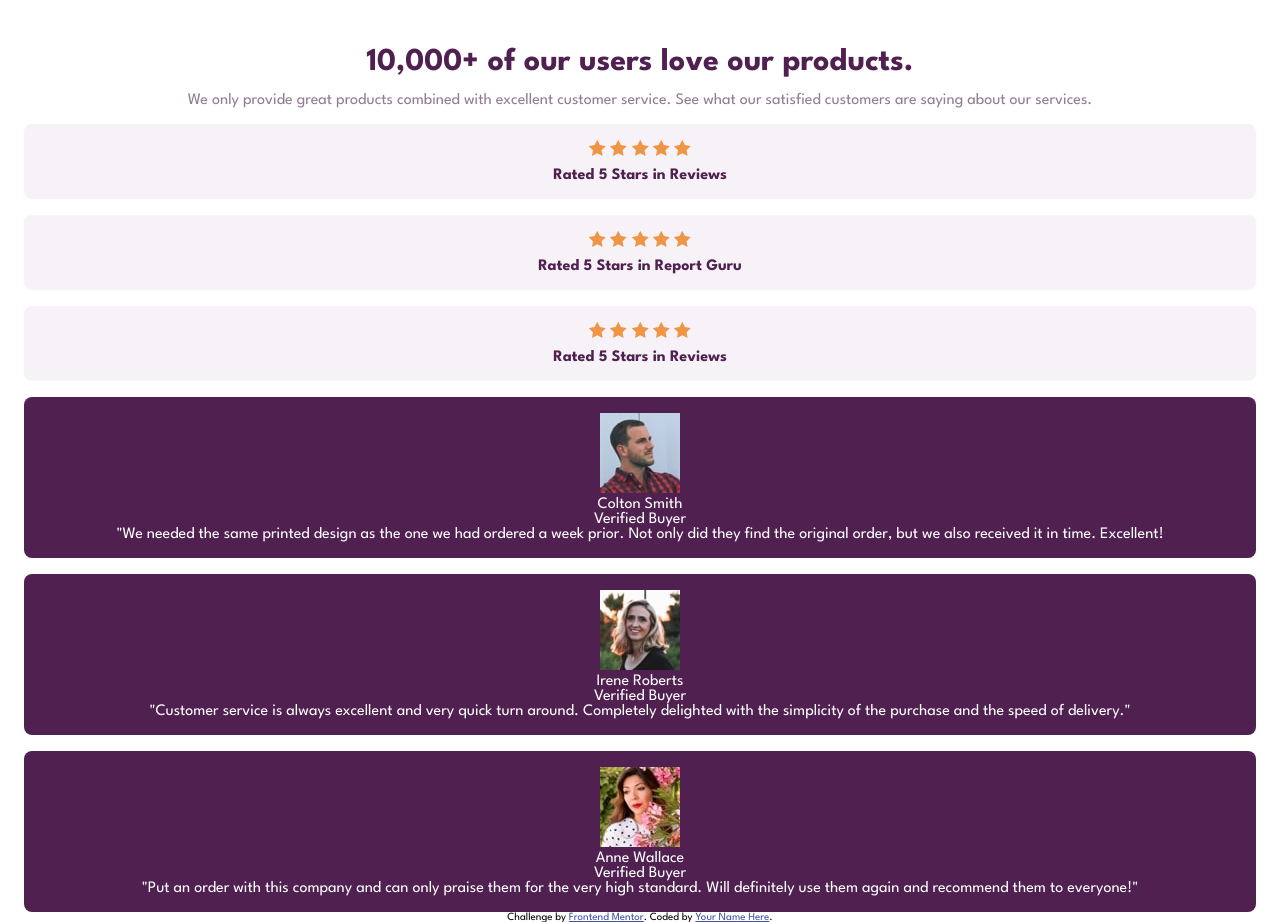
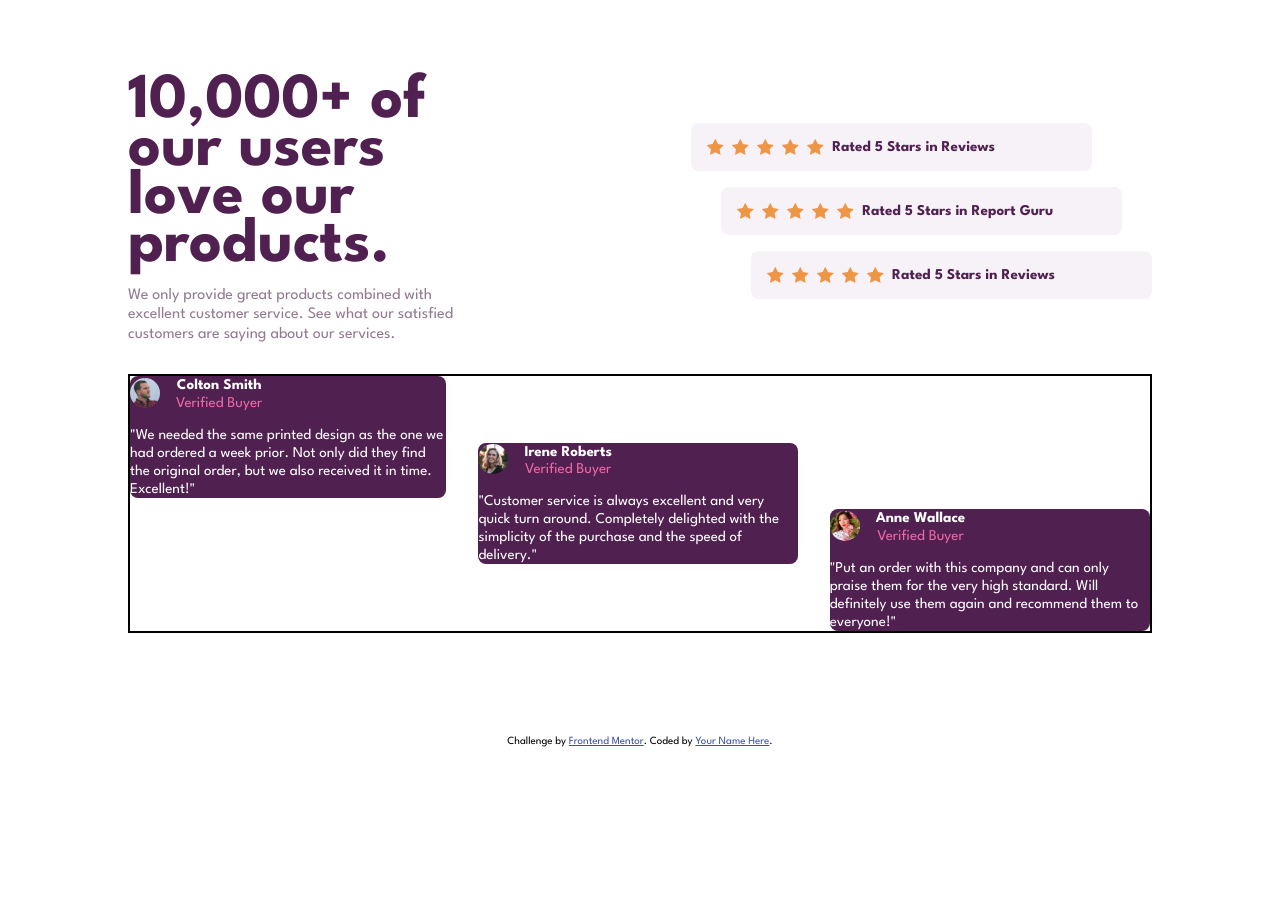
Before and after one commit to cttripp0/Social-Proof-Section, a plain HTML site: page index.html in a window 1280 px wide. After the commit the page ends 800 px from the top, so only its background shows below. Drawn offline with Linux system fonts and the light colour scheme.

Commit message:
Work on responsiveness

```diff
--- a/index.html
+++ b/index.html
@@ -29,26 +29,26 @@
 <body>
   <div class="proof">
     <section class="proof__header margin-bottom">
-      <h1 class="clr-primary-800 fw-bold fs-800">10,000+ of our users love our products.</h1>
+      <h1 class="clr-primary-800 fw-bold">10,000+ of our users love our products.</h1>
       <p class="clr-primary-600 ">
         We only provide great products combined with excellent customer service.
         See what our satisfied customers are saying about our services.
       </p>
     </section>
     <section class="proof__ratings margin-bottom clr-primary-800 fw-bold">
-      <div class="proof__rating">
+      <div class="proof__rating first">
         <div class="proof__rating-stars"> <img src="images/icon-star.svg" alt=""> <img src="images/icon-star.svg"
             alt=""> <img src="images/icon-star.svg" alt=""> <img src="images/icon-star.svg" alt=""> <img
             src="images/icon-star.svg" alt=""> </div>
         <p>Rated 5 Stars in Reviews</p>
       </div>
-      <div class="proof__rating">
+      <div class="proof__rating second">
         <div class="proof__rating-stars"> <img src="images/icon-star.svg" alt=""> <img src="images/icon-star.svg"
             alt=""> <img src="images/icon-star.svg" alt=""> <img src="images/icon-star.svg" alt=""> <img
             src="images/icon-star.svg" alt=""> </div>
-        <p>Rated 5 Stars in Report Guru</p>
+        Rated 5 Stars in Report Guru
       </div>
-      <div class="proof__rating">
+      <div class="proof__rating third">
         <div class="proof__rating-stars"> <img src="images/icon-star.svg" alt=""> <img src="images/icon-star.svg"
             alt=""> <img src="images/icon-star.svg" alt=""> <img src="images/icon-star.svg" alt=""> <img
             src="images/icon-star.svg" alt=""> </div>
@@ -56,34 +56,40 @@
       </div>
     </section>
     <section class="proof__testimonials">
-      <article class="proof__testimonial">
+      <article class="proof__testimonial first">
+        <section class="proof__testimonial-top">
+          <img src="images/image-colton.jpg" alt="">
           <section class="proof__testimonial-info">
-          <img src="images/image-colton.jpg" alt="">
             <h2>Colton Smith</h2>
             <p>Verified Buyer</p>
+          </section>
         </section>
         <blockquote>
           "We needed the same printed design as the one we had ordered a week prior.
           Not only did they find the original order, but we also received it in time.
-          Excellent!
+          Excellent!"
       </blockquote>
       </article>
-      <article class="proof__testimonial">
+      <article class="proof__testimonial second">
+        <section class="proof__testimonial-top">
+          <img src="images/image-irene.jpg" alt="">
           <section class="proof__testimonial-info">
-          <img src="images/image-irene.jpg" alt="">
             <h2>Irene Roberts</h2>
             <p>Verified Buyer</p>
+          </section>
         </section>
         <blockquote>
           "Customer service is always excellent and very quick turn around. Completely
           delighted with the simplicity of the purchase and the speed of delivery."
         </blockquote>
       </article>
-      <article class="proof__testimonial">
+      <article class="proof__testimonial third">
+        <section class="proof__testimonial-top">
+          <img src="images/image-anne.jpg" alt="">
           <section class="proof__testimonial-info">
-          <img src="images/image-anne.jpg" alt="">
             <h2>Anne Wallace</h2>
             <p>Verified Buyer</p>
+        </section>
         </section>
         <blockquote>
           "Put an order with this company and can only praise them for the very high
@@ -91,13 +97,12 @@
         </blockquote>
       </article>
     </section>
-    <div class="attribution">
+  </div>
+      <footer class="attribution">
       Challenge by
       <a href="https://www.frontendmentor.io?ref=challenge" target="_blank">Frontend Mentor</a>. Coded by <a
         href="#">Your
-        Name Here</a>.
-    </div>
-  </div>
+        Name Here</a>. </footer>
 </body>
 
 </html>
--- a/style.css
+++ b/style.css
@@ -26,9 +26,15 @@ Variables
 /*=======================================
 Global Styles
 =======================================*/
+
+html, body {
+    height: 100%;
+}
+
 body {
-    margin: 3rem 1.5rem;
-    font-weight: .9375rem;
+    padding-inline: 1.5rem;
+    padding-block: 3rem;
+    font-size: .9375rem;
     text-align: center;
     font-family: "League Spartan", sans-serif;
 }
@@ -38,6 +44,7 @@ body {
     padding: 0;
     font-size: inherit;
     font-weight: inherit;
+    box-sizing: border-box;
 }
 
 /*=======================================
@@ -45,8 +52,8 @@ Proof Section
 =======================================*/
 
 .proof {
-    height: 100vh;
     display: grid;
+    height: 100%;
 }
 
 /* Proof Header */
@@ -54,12 +61,24 @@ Proof Section
 .proof__header {
     display: grid;
     gap: 1rem;
+    align-content: center;
+}
+
+.proof__header h1 {
+    font-size: clamp(var(--fs-800), 6vw, 4rem);
+    line-height: clamp(1.7rem, 4.5vw, 3rem);
+}
+
+.proof__header p {
+    font-size: clamp(var(--fs-400), 6vw, 1rem);
+    line-height: 1.2rem;
 }
 
 /* Proof Ratings */
 .proof__ratings {
     display: grid;
     gap: 1rem;
+    align-self: center;
 }
 
 .proof__rating {
@@ -68,28 +87,57 @@ Proof Section
     border-radius: .5rem;
     display: grid;
     gap: .5rem;
+    width: 100%;
+}
+
+
+
+.proof__rating-stars {
+    display: flex;
+    gap: .5rem;
+    justify-content: center;
 }
 
 /* Proof Testimonials */
 
 .proof__testimonials {
     display: grid;
-    gap: 1rem;
+    gap: clamp(1rem, 6vw, 2rem);;
 }
 
 .proof__testimonial {
     background-color: var(--clr-primary-800);
-    padding: 1rem;
     color: white;
     border-radius: .5rem;
+    display: grid;
+    gap: 1rem;
+    align-items: center;
 }
 
-
-.proof__testimonial-info{
-    display: block;
+.proof__testimonial-top {
+    display: flex;
+    align-items: center;
+    gap: 1rem;
 }
 
+.proof__testimonial-info h2 {
+    font-weight: var(--fw-bold);
+    line-height: 1.3;
+}
 
+.proof__testimonial img {
+    height: 2em;
+    border-radius: 2rem;
+}
+
+.proof__testimonial p {
+    color: var(--clr-accent-400)
+}
+
+.proof__testimonial blockquote {
+    text-align: left;
+    line-height: 1.2;
+}
 
 /*=======================================
 Utility Classes
@@ -145,3 +193,56 @@ Utility Classes
 /*=======================================
 Desktop Styles
 =======================================*/
+
+
+@media (min-width:760px) {
+    .proof {
+        display: grid;
+        grid-template-areas:
+            "left . right"
+            "bottom bottom bottom"
+            ". . .";
+        grid-template-columns: 7fr 4fr 9fr;
+        grid-template-rows: 3fr 2.5fr 1fr ;
+    }
+
+    .proof__header {
+        grid-area: left;
+        text-align: left;
+    }
+
+    .proof__ratings {
+        grid-area: right;
+    }
+
+    .proof__rating {
+        width: 87%;
+        display: flex;
+        align-items: center;
+    }
+
+    .proof__testimonials {
+        grid-area: bottom;
+        grid-auto-flow: column;
+        border: 2px solid
+    }
+
+
+
+    .first {
+        place-self: start;
+    }
+
+    .second {
+        place-self: center;
+    }
+
+    .third {
+        place-self: end;
+    }
+
+    body {
+        padding-inline: 10%;
+        padding-block: 5%;
+    }
+}
```
Lines whose indentation alone changed are shown as unchanged.
